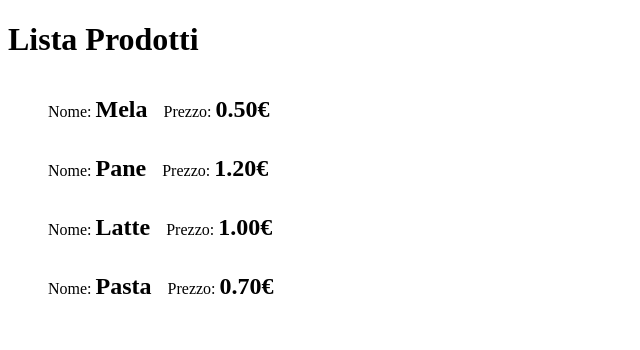
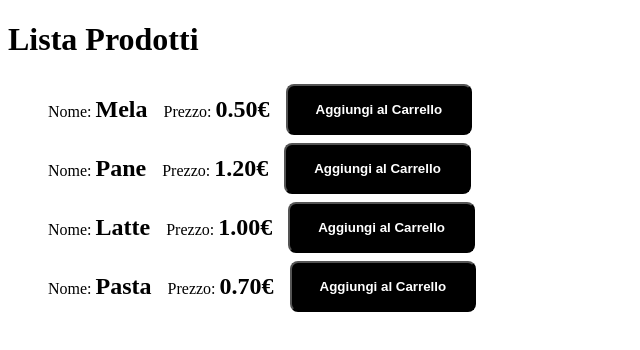
Before and after one commit to lorenzoferrante97/ex-react-usereducer-spesa, a React app: page / in a window 1280 px wide. Shown: the top 350 px of the page, without its empty margins (0-640 px from the left). Built offline with nearby package versions, Linux system fonts and the light colour scheme; the HTML template or start-up script is replaced by a standard one.

Commit message:
add: add to cart button

```diff
--- a/src/components/List.jsx
+++ b/src/components/List.jsx
@@ -13,6 +13,9 @@ export default function List({ products }) {
               <p>
                 Prezzo: <span>{price.toFixed(2)}€</span>
               </p>
+              <div>
+                <button className="btn btn-primary">Aggiungi al Carrello</button>
+              </div>
             </li>
           );
         })}
--- a/src/context/GlobalContext.jsx
+++ b/src/context/GlobalContext.jsx
@@ -12,7 +12,9 @@ const GlobalProvider = ({ children }) => {
     { name: 'Pasta', price: 0.7 },
   ];
 
-  const value = { products };
+  const [addedproducts, setAddedproducts] = useState([]);
+
+  const value = { products, addedproducts };
 
   return <GlobalContext.Provider value={value}>{children}</GlobalContext.Provider>;
 };
--- a/src/index.css
+++ b/src/index.css
@@ -8,3 +8,23 @@
   font-size: 1.5rem;
   font-weight: 600;
 }
+
+.btn {
+  padding: 1rem 1.75rem;
+  border-radius: 0.5rem;
+  font-weight: 600;
+}
+
+.btn-primary {
+  background-color: #000;
+  color: #fff;
+  transition: all;
+  transition-duration: 0.3s;
+}
+
+.btn-primary:hover {
+  background-color: coral;
+  color: #000;
+  cursor: pointer;
+  padding-inline: 1rem;
+}
```
